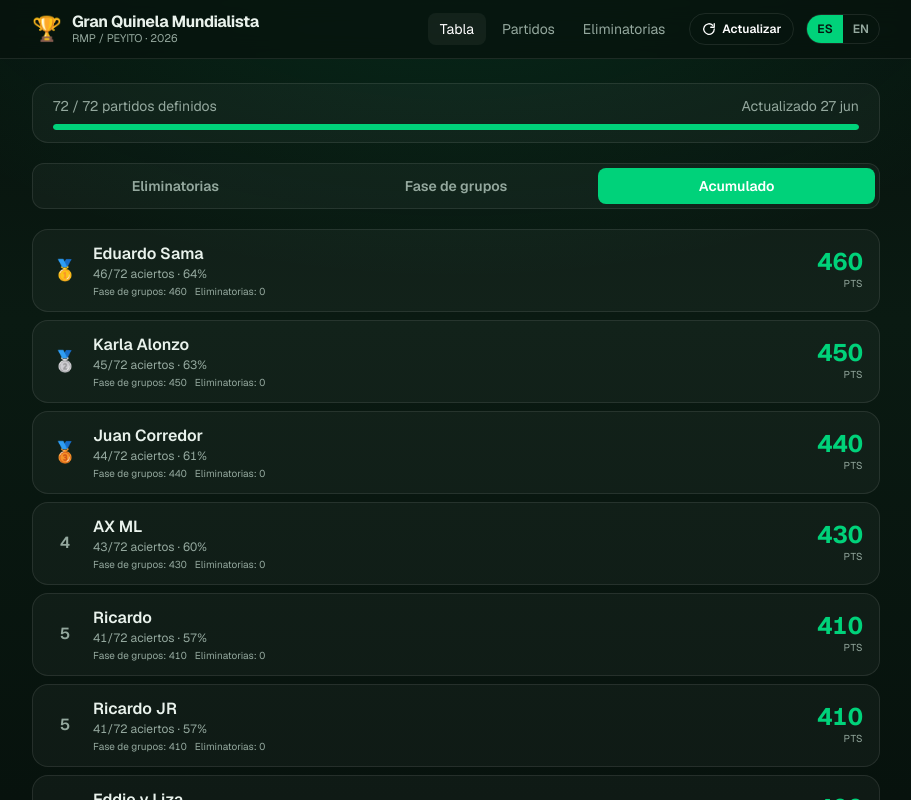
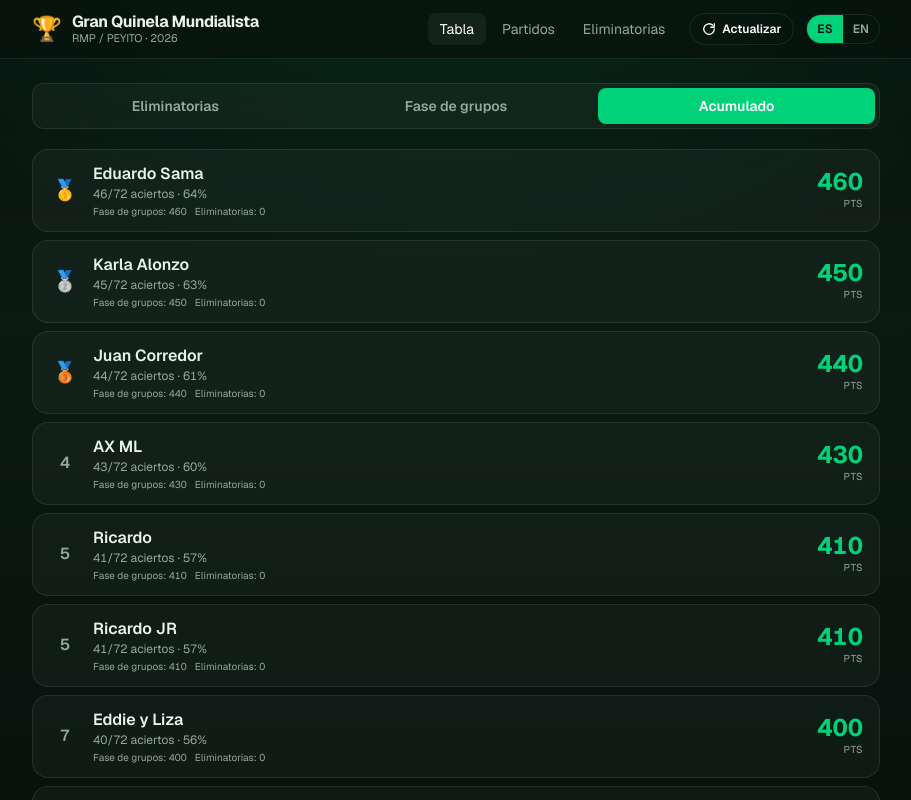
Before and after one commit to eduuusama/worldcup-2026-pool, a Next.js app: page / in a window 1280 px wide. Shown: the top 800 px of the page, without its empty margins (184-1095 px from the left). Built offline with nearby package versions, Linux system fonts and the light colour scheme; no server answers.

Commit message:
chore: remove status bar (decided/updated) from leaderboard

```diff
--- a/app/page.tsx
+++ b/app/page.tsx
@@ -69,19 +69,6 @@ export default function LeaderboardPage() {
 
   return (
     <div className="space-y-5">
-      {/* Status bar */}
-      <section className="card px-5 py-3">
-        <div className="flex items-center justify-between text-sm">
-          <span className="text-[var(--muted)]">{t("decided", { n: decided, total })}</span>
-          <span className="text-[var(--muted)]">
-            {updated ? t("updated", { date: updated }) : t("never_updated")}
-          </span>
-        </div>
-        <div className="mt-2 h-1.5 rounded-full bg-white/5 overflow-hidden">
-          <div className="h-full rounded-full bg-[var(--accent)] transition-all" style={{ width: `${pct}%` }} />
-        </div>
-      </section>
-
       {/* Tabs */}
       <div className="flex gap-1 p-1 rounded-xl bg-[var(--card)] border border-[var(--line)]">
         {tabs.map(({ id, label }) => (
```
